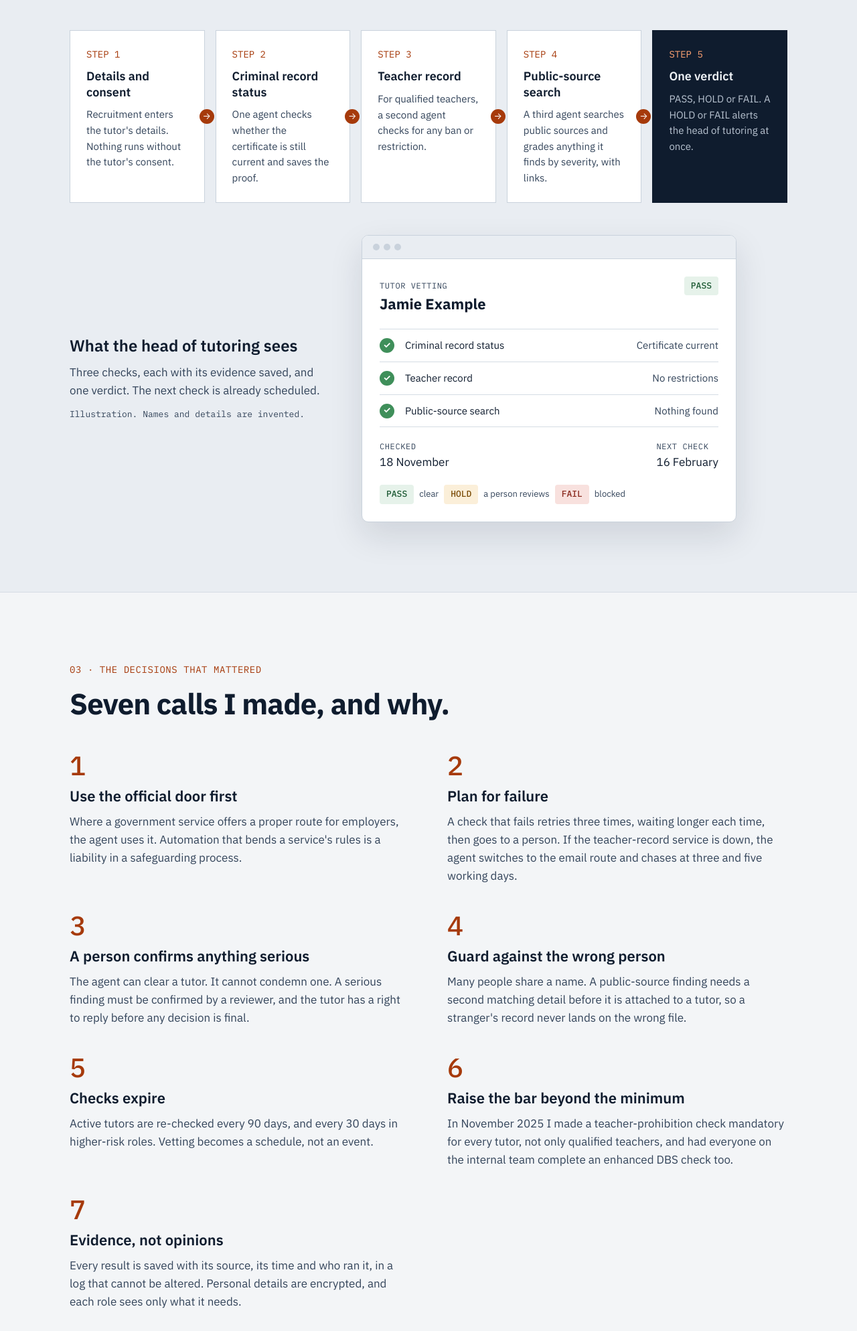
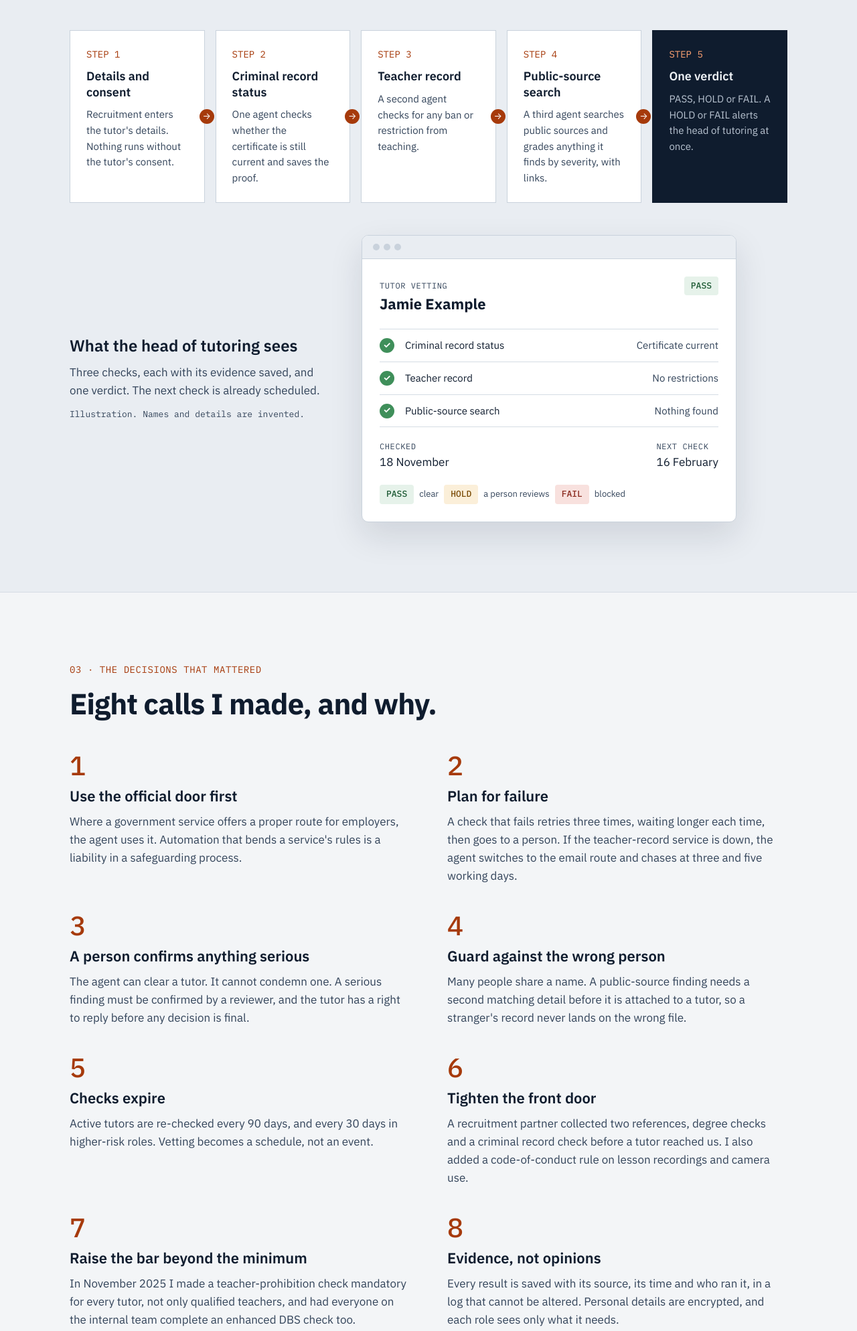
Before and after one commit to Manfred-Olbrich-Founder/manfredolbrich-site, an Astro site: page /case-studies/compliance-agent in a window 1280 px wide. Shown: the part 1623-3611 px from the top of the page at 67% size. Built offline with nearby package versions, Linux system fonts and the light colour scheme; Astro itself is replaced by a stand-in of ours.

Commit message:
Add 'I test before I spend'; tighten compliance case study
Co-Authored-By: Claude Opus 5.5 <noreply@anthropic.com>
Claude-Session: https://claude.ai/code/session_01GT7f9YAnyKgimpgGAcTkSW

```diff
--- a/src/content/case-studies/compliance-agent.md
+++ b/src/content/case-studies/compliance-agent.md
@@ -38,13 +38,13 @@ steps:
     - title: "Criminal record status"
       text: "One agent checks whether the certificate is still current and saves the proof."
     - title: "Teacher record"
-      text: "For qualified teachers, a second agent checks for any ban or restriction."
+      text: "A second agent checks for any ban or restriction from teaching."
     - title: "Public-source search"
       text: "A third agent searches public sources and grades anything it finds by severity, with links."
     - title: "One verdict"
       text: "PASS, HOLD or FAIL. A HOLD or FAIL alerts the head of tutoring at once."
 decisions:
-  heading: "Seven calls I made, and why."
+  heading: "Eight calls I made, and why."
   items:
     - title: "Use the official door first"
       text: "Where a government service offers a proper route for employers, the agent uses it. Automation that bends a service's rules is a liability in a safeguarding process."
@@ -56,6 +56,8 @@ decisions:
       text: "Many people share a name. A public-source finding needs a second matching detail before it is attached to a tutor, so a stranger's record never lands on the wrong file."
     - title: "Checks expire"
       text: "Active tutors are re-checked every 90 days, and every 30 days in higher-risk roles. Vetting becomes a schedule, not an event."
+    - title: "Tighten the front door"
+      text: "A recruitment partner collected two references, degree checks and a criminal record check before a tutor reached us. I also added a code-of-conduct rule on lesson recordings and camera use."
     - title: "Raise the bar beyond the minimum"
       text: "In November 2025 I made a teacher-prohibition check mandatory for every tutor, not only qualified teachers, and had everyone on the internal team complete an enhanced DBS check too."
     - title: "Evidence, not opinions"
--- a/src/data/site.json
+++ b/src/data/site.json
@@ -278,6 +278,10 @@
         "text": "Innovate UK turned us down. I asked straight away to go through the assessors' feedback, found the gap and resubmitted. We missed again, by a small margin."
       },
       {
+        "title": "I test before I spend.",
+        "text": "Before scaling our marketing, I ran a test across eight courses to find what worked, and kept to one subject area."
+      },
+      {
         "title": "I scope from the customer's real numbers.",
         "text": "Before pricing a tender for a national education charity, I asked for their peak number of live sessions and users, so the quote matched how they actually taught."
       },
```
